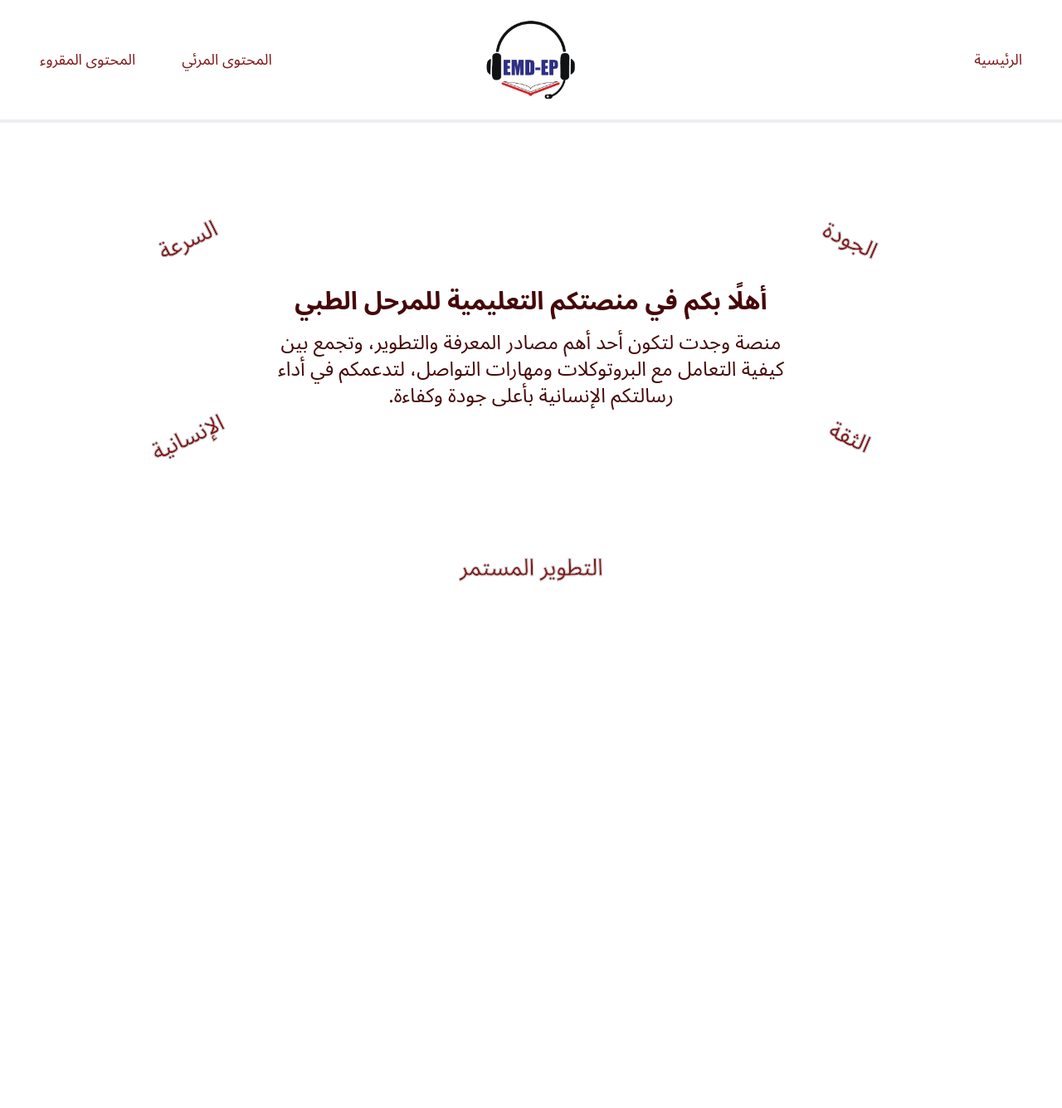
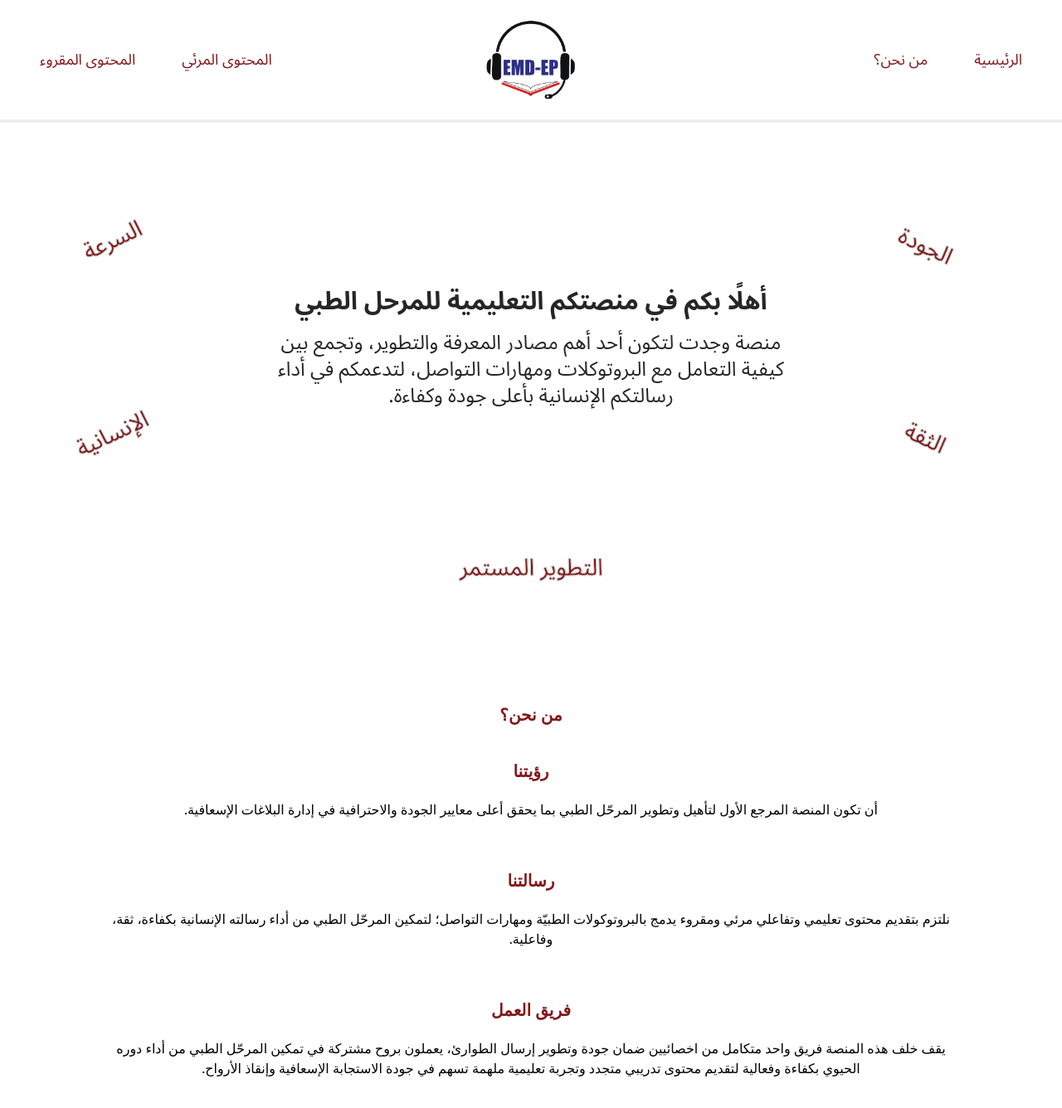
Before and after one commit to AlattasFatima/srca, a React (Vite) app in the folder emd-ep/: page /#/ in a window 1280 px wide. Shown: the top 1336 px of the page at 83% size. Before the commit the page ends 800 px from the top, so only its background shows below. Built offline with nearby package versions, Linux system fonts and the light colour scheme.

Commit message:
added about us page, linked it in the navbar, added the content

```diff
--- a/emd-ep/src/App.jsx
+++ b/emd-ep/src/App.jsx
@@ -1,16 +1,66 @@
-import { BrowserRouter, Routes, Route } from "react-router-dom";
+import { BrowserRouter, Routes, Route, useLocation } from "react-router-dom";
+import { useEffect } from "react";
 import Navbar from "./components/navbar";
 import Home from "./components/home";
 import Articles from "./components/articles";
 import Videos from "./components/videos";
+import AboutUs from "./components/aboutUs";
+
+function SlidingSections() {
+  const location = useLocation();
+
+  // سكرول تلقائي للهاش (/#home أو /#about) مع مراعاة ارتفاع النافبار
+  useEffect(() => {
+    const id = (location.hash || "").replace("#", "") || null;
+    if (!id) return;
+    const el = document.getElementById(id);
+    if (!el) return;
+
+    // نضيف margin top يساوي ارتفاع النافبار عشان ما يغطي العنوان
+    const navH =
+      parseInt(
+        getComputedStyle(document.documentElement).getPropertyValue("--nav-h")
+      ) || 96; // fallback 6rem
+
+    const rect = el.getBoundingClientRect();
+    const y = window.scrollY + rect.top - navH + 1; // +1 عشان ما يلتصق تمامًا
+    window.scrollTo({ top: Math.max(y, 0), behavior: "smooth" });
+  }, [location]);
+
+  return (
+    // نخلي السكرول على صفحة وحدة — ونستخدم scroll-snap لإحساس "sliding"
+    <div className="md:snap-y md:snap-mandatory">
+      <section
+        id="home"
+        className="md:snap-start"
+        style={{ scrollMarginTop: "var(--nav-h,6rem)" }}
+      >
+        <Home />
+      </section>
+
+      <section
+        id="about"
+        className="md:snap-start"
+        style={{ scrollMarginTop: "var(--nav-h,6rem)" }}
+      >
+        <AboutUs />
+      </section>
+    </div>
+  );
+}
 
 function App() {
   return (
     <BrowserRouter>
       <Navbar />
+      {/* مسافة أعلى تعوّض النافبار الثابت */}
       <main className="pt-[var(--nav-h,6rem)]">
         <Routes>
-          <Route path="/" element={<Home />} />
+          {/* كلا المسارين يعرضوا نفس العرض (Home + About) بس كل واحد باقي كـ "صفحة" في الراوتر */}
+          <Route path="/" element={<SlidingSections />} />
+          <Route path="/aboutUs" element={<SlidingSections />} />
+
+          {/* صفحات مستقلة كما طلبت */}
           <Route path="/articles" element={<Articles />} />
           <Route path="/videos" element={<Videos />} />
         </Routes>
--- /dev/null
+++ b/emd-ep/src/components/aboutUs.jsx
@@ -0,0 +1,38 @@
+import React from "react";
+
+function AboutUs() {
+  return (
+     <div id="about" className="min-h-[80vh] w-full pt-10">
+      <div className="font-serif py-5 px-20 text-center text-xl font-semibold text-red-900">
+        من نحن؟
+      </div>
+
+      <div className="font-serif py-5 px-20 text-center text-xl font-semibold text-red-900">
+        رؤيتنا
+      </div>
+      <p className="font-serif px-32 pb-10 text-center">
+        أن تكون المنصة المرجع الأول لتأهيل وتطوير المرحّل الطبي بما يحقق
+        أعلى معايير الجودة والاحترافية في إدارة البلاغات الإسعافية.
+      </p>
+
+      <div className="font-serif py-5 px-20 text-center text-xl font-semibold text-red-900">
+        رسالتنا
+      </div>
+      <p className="font-serif px-32 pb-10 text-center">
+        نلتزم بتقديم محتوى تعليمي وتفاعلي مرئي ومقروء يدمج بالبروتوكولات الطبيّة ومهارات التواصل؛
+         لتمكين المرحّل الطبي من أداء رسالته الإنسانية بكفاءة، ثقة، وفاعلية.
+      </p>
+
+      <div className="font-serif py-5 px-20 text-center text-xl font-semibold text-red-900">
+        فريق العمل
+      </div>
+      <p className="font-serif px-32 pb-10 text-center">
+        يقف خلف هذه المنصة فريق واحد متكامل من اخصائيين ضمان جودة وتطوير إرسال الطوارئ،
+        يعملون بروح مشتركة في تمكين المرحّل الطبي من أداء دوره الحيوي بكفاءة وفعالية
+         لتقديم محتوى تدريبي متجدد وتجربة تعليمية ملهمة تسهم في جودة الاستجابة الإسعافية وإنقاذ الأرواح.
+      </p>
+    </div>
+    )
+}
+
+export default AboutUs;
--- a/emd-ep/src/components/home.jsx
+++ b/emd-ep/src/components/home.jsx
@@ -9,19 +9,17 @@ function Home() {
  bg-center flex items-center justify-center"
       style={{
         backgroundImage: `url(${bg})`,
-      }}
-    >
+      }}>
       <style>
-        {`
-          @media (max-width: 342px) {
+        {`@media (max-width: 342px) {
             #home {
               background-image: none !important;
             }
-          }
-        `}
+          }`
+        }
       </style>
 
-      <div className="text-center leading-relaxed w-6/12 text-red-950">
+      <div className="text-center leading-relaxed w-6/12 text-neutral-800">
         <div className="text-xl md:text-2xl lg:text-3xl font-semibold pb-4">
           أهلًا بكم في منصتكم التعليمية للمرحل الطبي
         </div>
--- a/emd-ep/src/components/navbar.jsx
+++ b/emd-ep/src/components/navbar.jsx
@@ -1,5 +1,5 @@
 import { useState, useEffect, useRef } from "react";
-import { Link, NavLink } from "react-router-dom";
+import { NavLink } from "react-router-dom";
 import { HashLink } from "react-router-hash-link";
 import Logo from "../../logo.png";
 
@@ -13,7 +13,10 @@ function Navbar() {
   useEffect(() => {
     const setH = () => {
       if (navRef.current) {
-        document.documentElement.style.setProperty("--nav-h", `${navRef.current.offsetHeight}px`);
+        document.documentElement.style.setProperty(
+          "--nav-h",
+          `${navRef.current.offsetHeight}px`
+        );
       }
     };
     setH();
@@ -24,10 +27,17 @@ function Navbar() {
   // إخفاء/إظهار أثناء التمرير
   useEffect(() => {
     const onScroll = () => {
-      if (open) { setShow(true); return; }
+      if (open) {
+        setShow(true);
+        return;
+      }
       const y = Math.max(window.scrollY, 0);
-      if (y < 8) { setShow(true); lastY.current = y; return; }
-      if (y > lastY.current + 6) setShow(false);     // نزول -> اخفاء
+      if (y < 8) {
+        setShow(true);
+        lastY.current = y;
+        return;
+      }
+      if (y > lastY.current + 6) setShow(false); // نزول -> اخفاء
       else if (y < lastY.current - 6) setShow(true); // صعود -> اظهار
       lastY.current = y;
     };
@@ -35,7 +45,6 @@ function Navbar() {
     return () => window.removeEventListener("scroll", onScroll);
   }, [open]);
 
-  // اقفل المنيو بعد الضغط على أي رابط
   const closeMenu = () => setOpen(false);
 
   return (
@@ -50,21 +59,38 @@ function Navbar() {
       <div className="mx-auto max-w-screen-xl px-5 md:px-8">
         {/* شريط علوي */}
         <div className="grid grid-cols-3 items-center gap-x-2 md:gap-x-4 py-5 md:py-6">
-          {/* يمين: الرئيسية (ديسكتوب) + زر منيو (موبايل) */}
-          <div className="flex items-center justify-self-start">
-            <ul className="hidden md:flex flex-row-reverse items-center gap-3">
+          {/* يمين: روابط ديسكتوب */}
+          <div className="flex items-center justify-self-start ">
+            <ul className="hidden md:flex flex-row-reverse items-center gap-4 lg:gap-6">
+              {/* About داخل نفس الصفحة */}
               <li>
-                <NavLink
-                  to="/"
+                <HashLink
+                  to="/#about"
+                  smooth
+                  className="inline-block rounded-xl px-4 py-2 text-base lg:text-lg font-medium text-red-900 hover:bg-gray-100 transition"
+                >
+                  من نحن؟
+                </HashLink>
+              </li>
+
+              {/* Home داخل نفس الصفحة */}
+              <li>
+                <HashLink
+                  to="/#home"
+                  smooth
                   className="inline-block rounded-xl px-4 py-2 text-base lg:text-lg font-medium text-red-900 hover:bg-gray-100 transition"
                 >
                   الرئيسية
-                </NavLink>
+                </HashLink>
               </li>
             </ul>
 
+            {/* زر الموبايل */}
             <button
-              onClick={() => { setOpen(v => !v); setShow(true); }}
+              onClick={() => {
+                setOpen((v) => !v);
+                setShow(true);
+              }}
               className="md:hidden inline-flex items-center justify-center rounded-xl p-2 border text-red-900 hover:bg-gray-100 active:scale-[0.98] transition"
               aria-expanded={open}
               aria-controls="mobile-menu"
@@ -85,7 +111,7 @@ function Navbar() {
             <img src={Logo} alt="Logo" className="h-14 md:h-16 lg:h-24 w-auto object-contain" />
           </div>
 
-          {/* يسار: المرئي/المقروء (ديسكتوب) */}
+          {/* يسار: الصفحات المستقلة */}
           <div className="justify-self-end">
             <ul className="hidden md:flex flex-row-reverse items-center gap-4 lg:gap-6">
               <li>
@@ -97,21 +123,18 @@ function Navbar() {
                 </NavLink>
               </li>
               <li>
-                {/* انتبه: مسار الصفحة + الهاش */}
                 <NavLink
                   to="/videos"
-                  smooth
                   className="inline-block rounded-xl px-4 py-2 text-base lg:text-lg font-medium text-red-900 hover:bg-gray-100 transition"
                 >
                   المحتوى المرئي
                 </NavLink>
               </li>
-
             </ul>
           </div>
         </div>
 
-        {/* قائمة الموبايل: absolute تحت النافبار + pointer-events-none عند الإغلاق */}
+        {/* قائمة الموبايل */}
         <div
           id="mobile-menu"
           className={`md:hidden absolute inset-x-0 top-[var(--nav-h,6rem)]
@@ -121,17 +144,26 @@ function Navbar() {
           <div className="mx-auto max-w-screen-xl px-5 md:px-8">
             <div className="rounded-2xl border bg-white shadow-md overflow-hidden">
               <nav className="grid grid-cols-1">
-                <NavLink
-                  to="/"
+                <HashLink
+                  to="/#home"
+                  smooth
                   onClick={closeMenu}
                   className="block px-4 py-3 text-base font-medium text-red-900 hover:bg-gray-100 transition"
                 >
                   الرئيسية
-                </NavLink>
+                </HashLink>
+
+                <HashLink
+                  to="/#about"
+                  smooth
+                  onClick={closeMenu}
+                  className="block px-4 py-3 text-base font-medium text-red-900 hover:bg-gray-100 transition"
+                >
+                  من نحن؟
+                </HashLink>
 
                 <NavLink
                   to="/videos"
-                  smooth
                   onClick={closeMenu}
                   className="block px-4 py-3 text-base font-medium text-red-900 hover:bg-gray-100 transition"
                 >
```
Also changed, not shown: emd-ep/src/assets/bg.svg.
